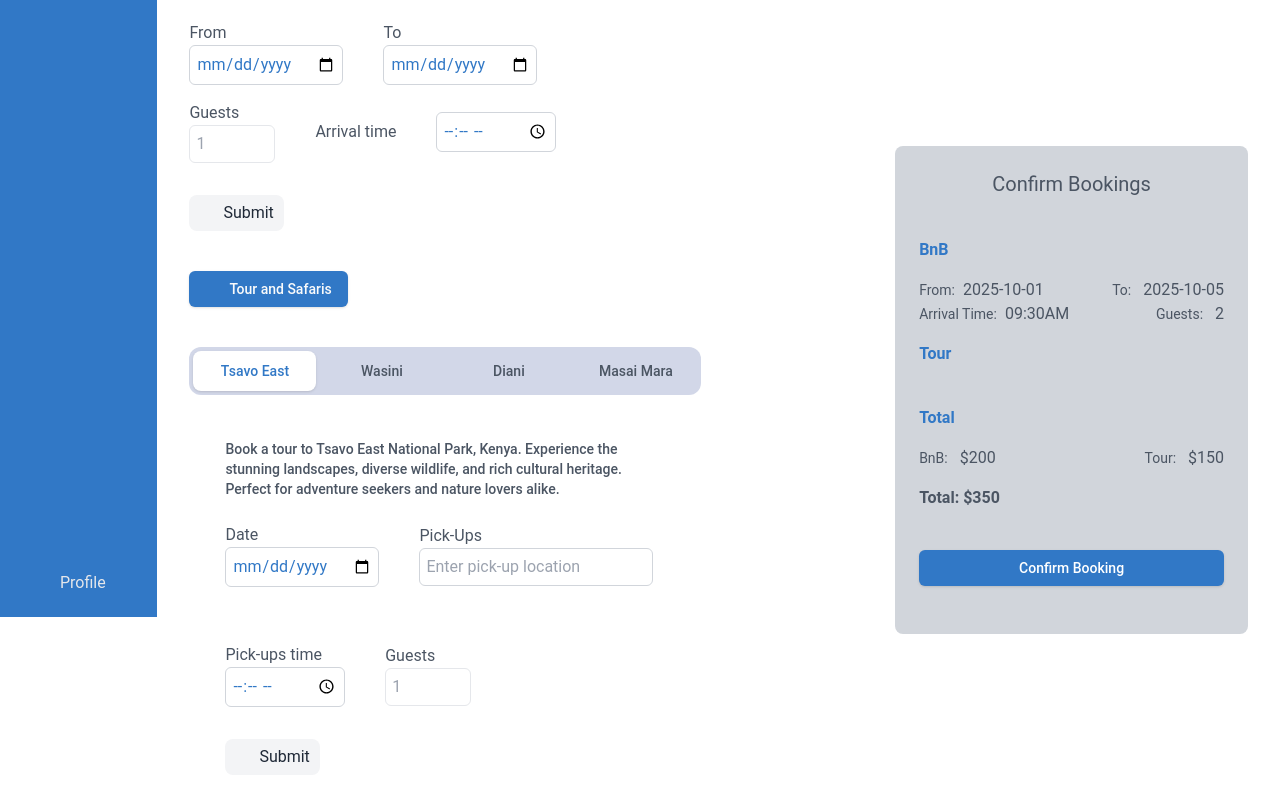
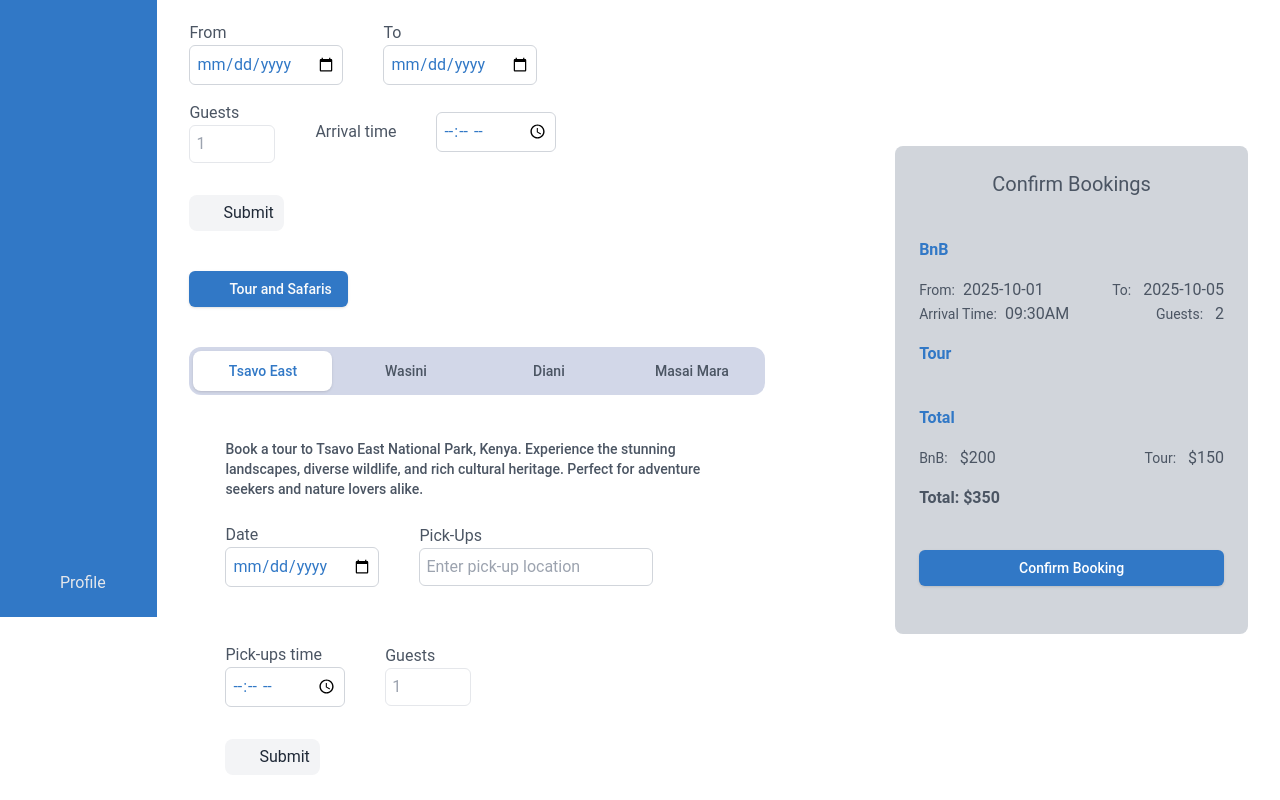
Before and after one commit to Paulhakeem/BnB, a Vue app in the folder BnB/: page /book-now in a window 1280 px wide. Shown: the part 286-1086 px from the top of the page. Built offline with nearby package versions, Linux system fonts and the light colour scheme; some icons are missing.

Commit message:
finalizing

```diff
--- a/BnB/src/components/Tours/tabs.vue
+++ b/BnB/src/components/Tours/tabs.vue
@@ -1,5 +1,5 @@
 <template>
-  <div class="w-full max-w-lg px-2 sm:px-0">
+  <div class="w-full max-w-xl sm:px-0">
     <TabGroup>
       <TabList class="flex space-x-1 rounded-xl bg-blue-900/20 p-1">
         <Tab
```
